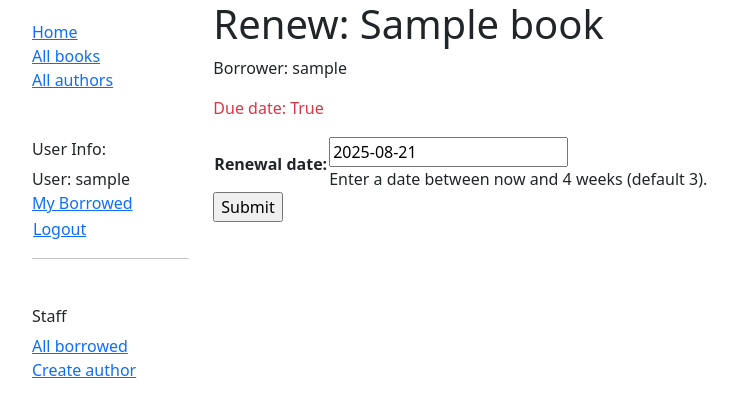
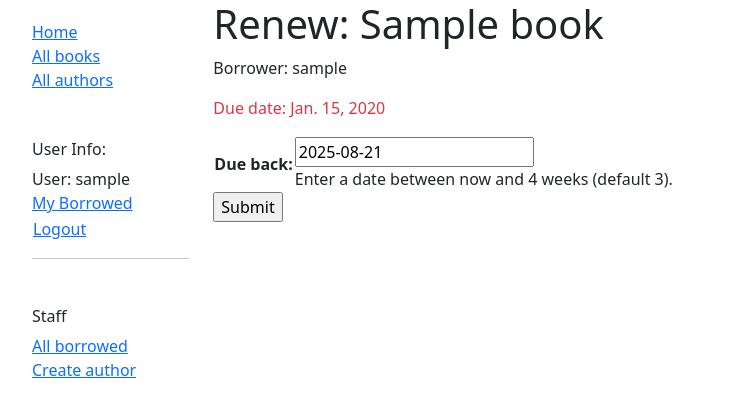
Before and after one commit to AndreasDal/django_local_library, a Django app: page /catelog/book/00000000-0000-0000-0000-000000000001/renew in a window 1280 px wide. Shown: the top 417 px of the page, without its empty margins (12-750 px from the left). Run offline with Django 5.2, Linux system fonts and the light colour scheme; a user stored in the database is signed in; tables that the repository leaves empty hold one stand-in row (values such as "Sample post").

Commit message:
Forms, minor amendments.

```diff
--- a/catelog/forms.py
+++ b/catelog/forms.py
@@ -5,42 +5,55 @@ from django import forms
 from django.core.exceptions import ValidationError
 from django.utils.translation import gettext_lazy as _
 
-class RenewBookForm(forms.Form):
-   renewal_date = forms.DateField(help_text="Enter a date between now and 4 weeks (default 3).")
-
-   def clean_renewal_date(self):
-      data = self.cleaned_data['renewal_date']
-
-      # Check if a date is not in the past
-      if data < datetime.date.today():
-         raise ValidationError(_('Invalid date - renewal in past'))
-
-      # Check if a date is in the allowed range (+4 weeks from today)
-      if data > datetime.date.today() + datetime.timedelta(weeks=4):
-         raise ValidationError(_('Invalid date - renewal more than 4 weeks ahead'))
-
-      # Remember to always return the cleaned data
-      return data
-
 from catelog.models import BookInstance
 
+
+class RenewBookForm(forms.Form):
+    """Form for renewing a book."""
+
+    renewal_date = forms.DateField(
+        help_text="Enter a date between now and 4 weeks (default 3)."
+    )
+
+    def clean_renewal_date(self):
+        """Validate the renewal date."""
+        data = self.cleaned_data["renewal_date"]
+
+        # Check if a date is not in the past
+        if data < datetime.date.today():
+            raise ValidationError(_("Invalid date - renewal in past"))
+
+        # Check if a date is in the allowed range (+4 weeks from today)
+        if data > datetime.date.today() + datetime.timedelta(weeks=4):
+            raise ValidationError(_("Invalid date - renewal more than 4 weeks ahead"))
+
+        # Remember to always return the cleaned data
+        return data
+
+
 class RenewBookModelForm(forms.ModelForm):
-   def clean_due_back(self):
-      data = self.cleaned_data['due_back']
+    """Form for renewing a book."""
 
-      # Check if a date is not in the past
-      if data < datetime.date.today():
-         raise ValidationError(_('Invalid date - renewal in past'))
+    def clean_due_back(self):
+        """Validate the due back date."""
+        data = self.cleaned_data["due_back"]
 
-      # Check if a date is in the allowed range (+4 weeks from today)
-      if data > datetime.date.today() + datetime.timedelta(weeks=4):
-         raise ValidationError(_('Invalid date - renewal more than 4 weeks ahead'))
+        # Check if a date is not in the past
+        if data < datetime.date.today():
+            raise ValidationError(_("Invalid date - renewal in past"))
 
-      # Remember to always return the cleaned data
-      return data
+        # Check if a date is in the allowed range (+4 weeks from today)
+        if data > datetime.date.today() + datetime.timedelta(weeks=4):
+            raise ValidationError(_("Invalid date - renewal more than 4 weeks ahead"))
 
-   class Meta:
-      model = BookInstance
-      fields = ['due_back']
-      labels = {'due_back': _('Renewal date')}
-      help_texts = {'due_back': _('Enter a date between now and 4 weeks (default 3).')}
+        # Remember to always return the cleaned data
+        return data
+
+    class Meta:
+        """Meta class for the RenewBookModelForm."""
+        model = BookInstance
+        fields = ["due_back"]
+        # labels = {"due_back": _("Renewal date")}
+        help_texts = {
+            "due_back": _("Enter a date between now and 4 weeks (default 3).")
+        }
--- a/catelog/models.py
+++ b/catelog/models.py
@@ -104,7 +104,8 @@ class BookInstance(models.Model):
 
     book = models.ForeignKey('Book', on_delete=models.RESTRICT, null=True)
     imprint = models.CharField(max_length=200)
-    due_back = models.DateField(null=True, blank=True)
+    due_back = models.DateField(null=True, blank=True, help_text="A date between now and 4 weeks.")
+    # due_back = models.DateField(null=True, blank=True, help_text="A date between now and 4 weeks.", verbose_name="Renewal date")
 
     LOAN_STATUS = (
         ('m', 'Maintenance'),
--- a/catelog/templates/base_generic.html
+++ b/catelog/templates/base_generic.html
@@ -38,7 +38,7 @@
                 <li class="h6">Staff</li>
                 {% if user.is_staff %}
                   <li><a href="{% url 'loaned-out' %}">All borrowed</a></li>
-                  {% if perms.catalog.add_author %}
+                  {% if perms.catelog.add_author %}
                     <li><a href="{% url 'author-create' %}">Create author</a></li>
                   {% endif %}
                 {% endif %}
--- a/catelog/templates/catelog/author_detail.html
+++ b/catelog/templates/catelog/author_detail.html
@@ -27,10 +27,12 @@
    {% if perms.catelog.change_author or perms.catelog.delete_author %}
       <hr>
       <ul class="sidebar-nav">
+         <li class="h6">Maintain Author</li>
          {% if perms.catelog.change_author %}
             <li><a href="{% url 'author-update' author.id %}">Update author</a></li>
          {% endif %}
-         {% if not author.book_sel.all or perms.catelog.delete_author %}
+         {% comment %} {% if not author.book_set.all and perms.catelog.delete_author %} {% endcomment %}
+         {% if perms.catelog.delete_author %}
             <li><a href="{% url 'author-delete' author.id %}">Delete author</a></li>
          {% endif %}
       </ul>
--- a/catelog/templates/catelog/book_renew_librarian.html
+++ b/catelog/templates/catelog/book_renew_librarian.html
@@ -5,7 +5,7 @@
    <h1>Renew: {{ book_instance.book.title }}</h1>
    <p>Borrower: {{ book_instance.borrower}}</p>
    <p {% if book_instance.is_overdue %} class="text-danger" {% endif %} >
-      Due date: {{ book_instance.is_overdue }}
+      Due date: {{ book_instance.due_back }}
    </p>
 
    <form action="" method="post">
@@ -13,6 +13,15 @@
       <table>
          {{ form.as_table }}
       </table>
+      {% comment %} <ul>
+         {{ form.as_ul }}
+      </ul> {% endcomment %}
+      {% comment %} <p> {% endcomment %}
+         {% comment %} {{ form.as_p }} {% endcomment %}
+      {% comment %} </p´> {% endcomment %}
+      {% comment %} <p>
+         "renewal_date help_text: " {{ form.due_back.value }}
+      </p> {% endcomment %}
       <input type="submit" value="Submit">
    </form>
 
--- a/catelog/templates/catelog/bookinstance_list_loaned_out.html
+++ b/catelog/templates/catelog/bookinstance_list_loaned_out.html
@@ -12,7 +12,7 @@
                {{ bookinst.book.title }}
             </a>
             ({{ bookinst.due_back }}) - {{ bookinst.borrower}}
-            {% if perms.catelog.can_marked_returned %}
+            {% if perms.catelog.can_mark_returned %}
                - <a href="{% url 'renew-book-librarian' bookinst.id %}">Renew</a>
             {% endif %}
          </li>
--- a/catelog/views.py
+++ b/catelog/views.py
@@ -113,7 +113,7 @@ def renew_book_librarian(request, pk):
     """View function for renewing a specific BookInstance by librarian."""
     book_instance = get_object_or_404(BookInstance, pk=pk)
 
-    # If this is as POST method then process the Form data
+    # If this is a POST method then process the Form data
     if request.method == "POST":
         # Create a form instance and populate it with data from the request (binding):
         # form = RenewBookForm(request.POST)
```
